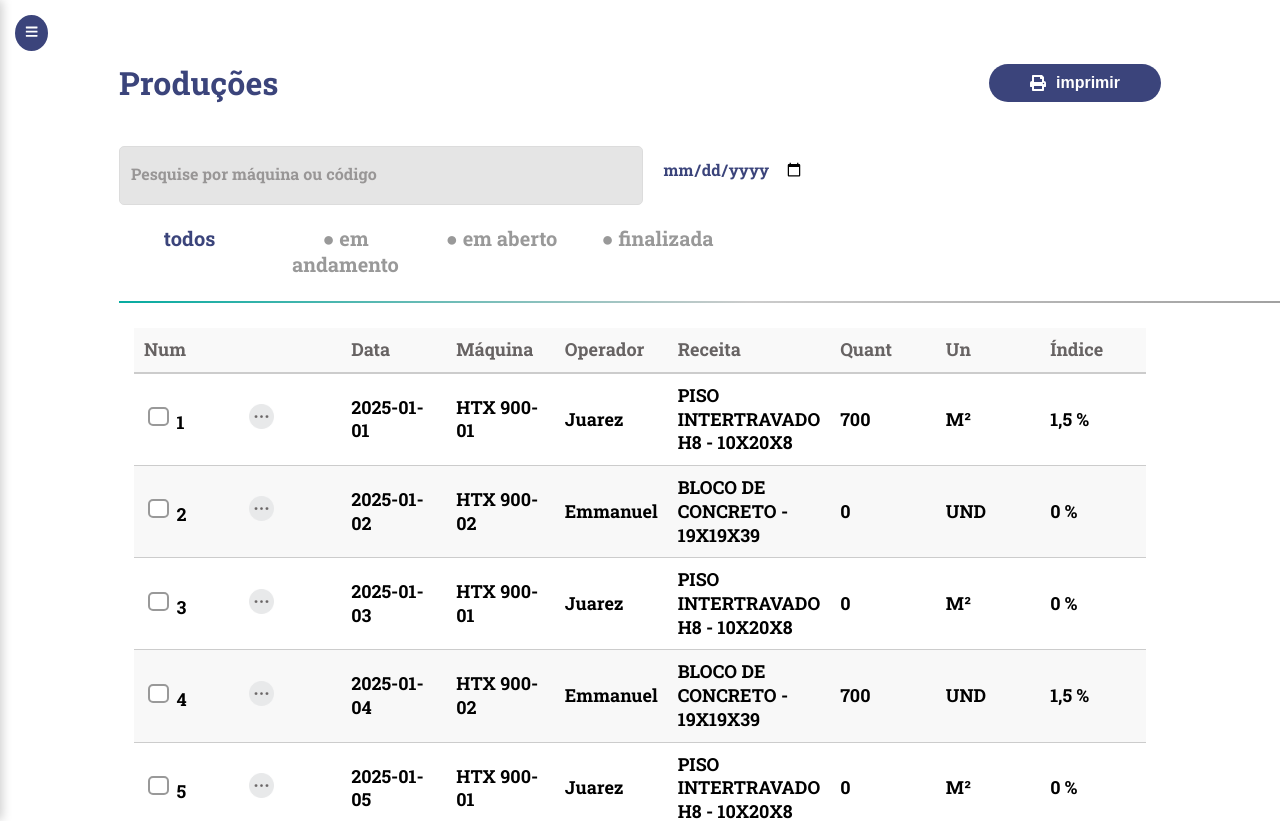
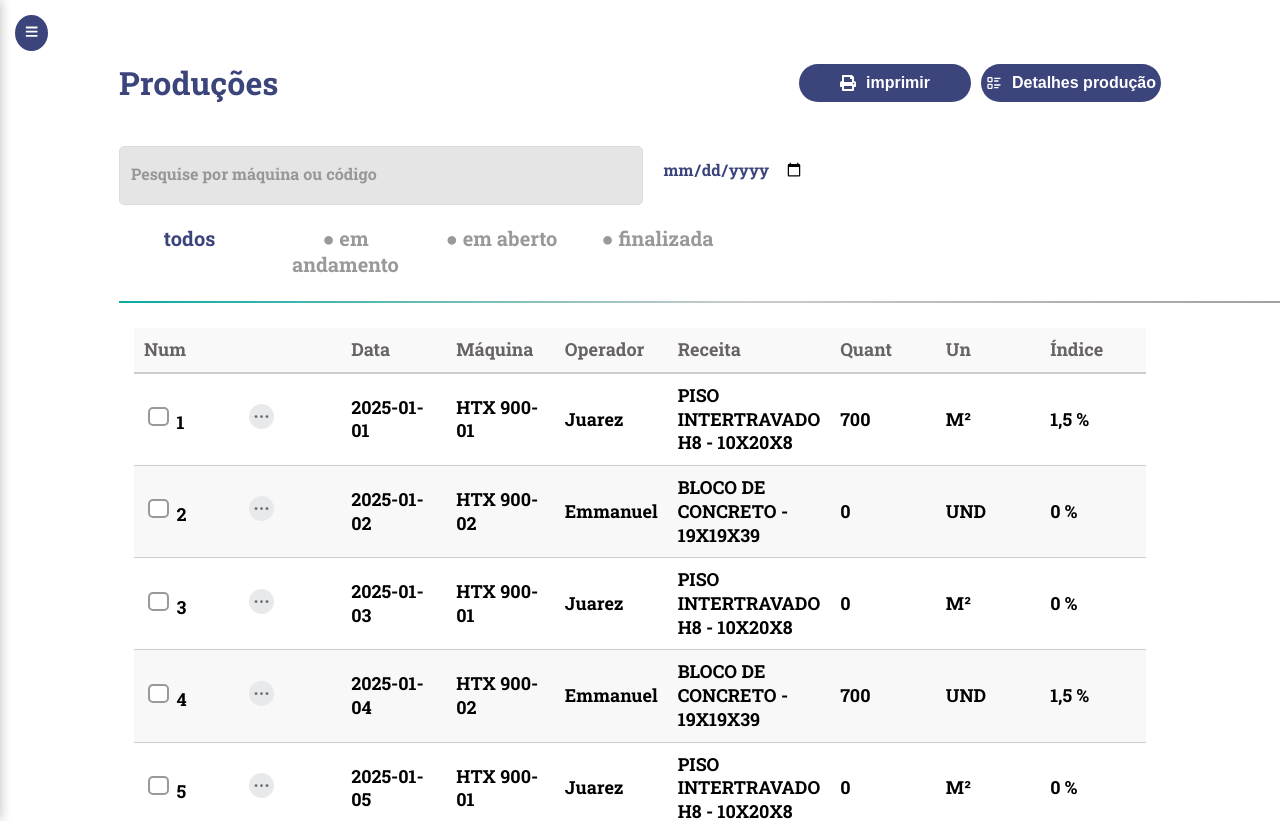
Before and after one commit to erik-tavares/a, a Next.js app: page /producao in a window 1280 px wide. Shown: the top 821 px of the page. Built offline with nearby package versions, Linux system fonts and the light colour scheme.

Commit message:
server.jsx

```diff
--- a/src/app/producao/page.jsx
+++ b/src/app/producao/page.jsx
@@ -12,6 +12,7 @@ import {
   FaEllipsisV,
 } from "react-icons/fa";
 import "../../styles/listarProducao.css";
+import { TbListDetails } from "react-icons/tb";
 
 export default function ListaDeProducao() {
   const router = useRouter();
@@ -70,12 +71,18 @@ export default function ListaDeProducao() {
       <div className="lista-producao-content">
         <div className="lista-producao-header">
           <h1 className="lista-producao-title">Produções</h1>
-          <button
-            className="print-button"
-            onClick={() => router.push("/producao/producoes")}
-          >
-            <FaPrint /> imprimir
-          </button>
+          <div className="btn-producao">
+            <button className="print-button">
+              <FaPrint /> imprimir
+            </button>
+            <button
+              className="btn-detalhes"
+              onClick={() => router.push("/producao/producoes")}
+            >
+              {" "}
+              <TbListDetails /> Detalhes produção
+            </button>
+          </div>
         </div>
 
         <div className="filtros">
--- a/src/styles/listarProducao.css
+++ b/src/styles/listarProducao.css
@@ -127,6 +127,31 @@
   gap: 15px;
   font-size: 16px;
   margin-bottom: 50px;
+}
+
+.btn-producao {
+  display: flex;
+  gap: 10px;
+}
+
+.btn-detalhes {
+  background-color: #3b447b;
+  color: white;
+  border: none;
+  border-radius: 50px;
+  height: 38px;
+  padding: 5px;
+  font-size: 16px;
+  font-weight: bold;
+  cursor: pointer;
+  display: flex;
+  align-items: center;
+  justify-content: center;
+  gap: 10px;
+}
+
+.btn-detalhes:hover {
+  background-color: #2e365f;
 }
 
 .acoes {
```
